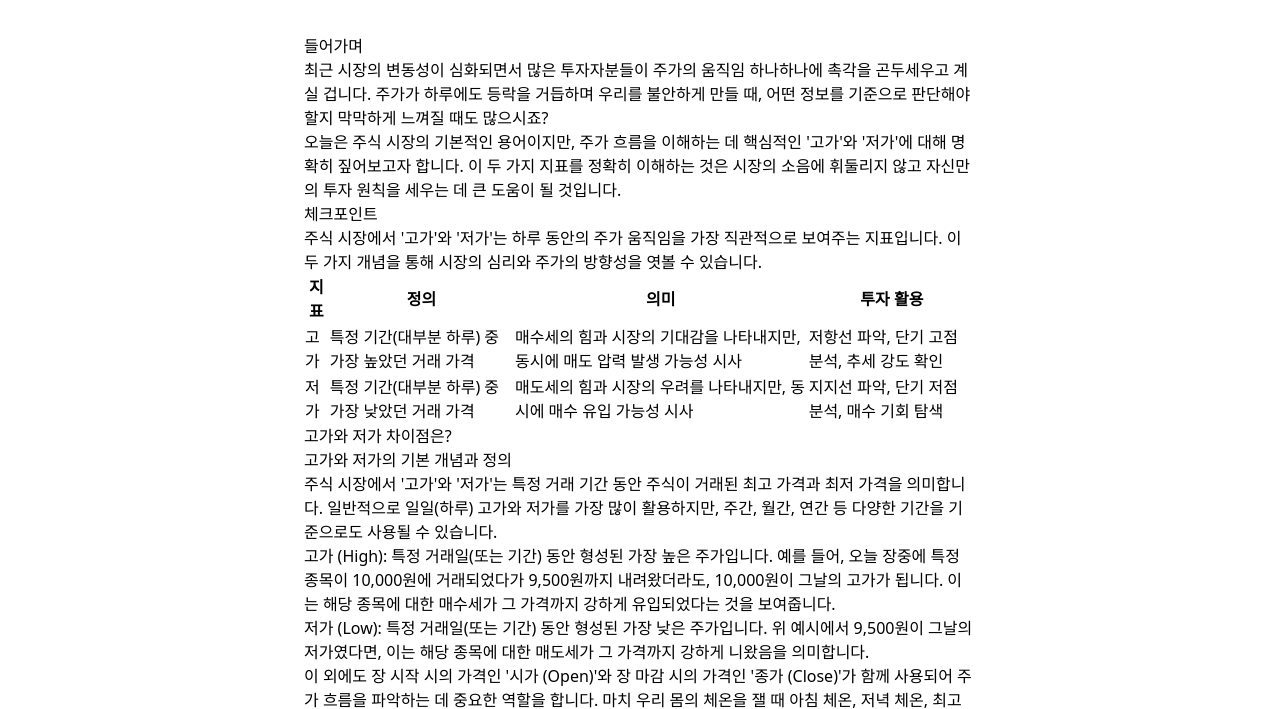
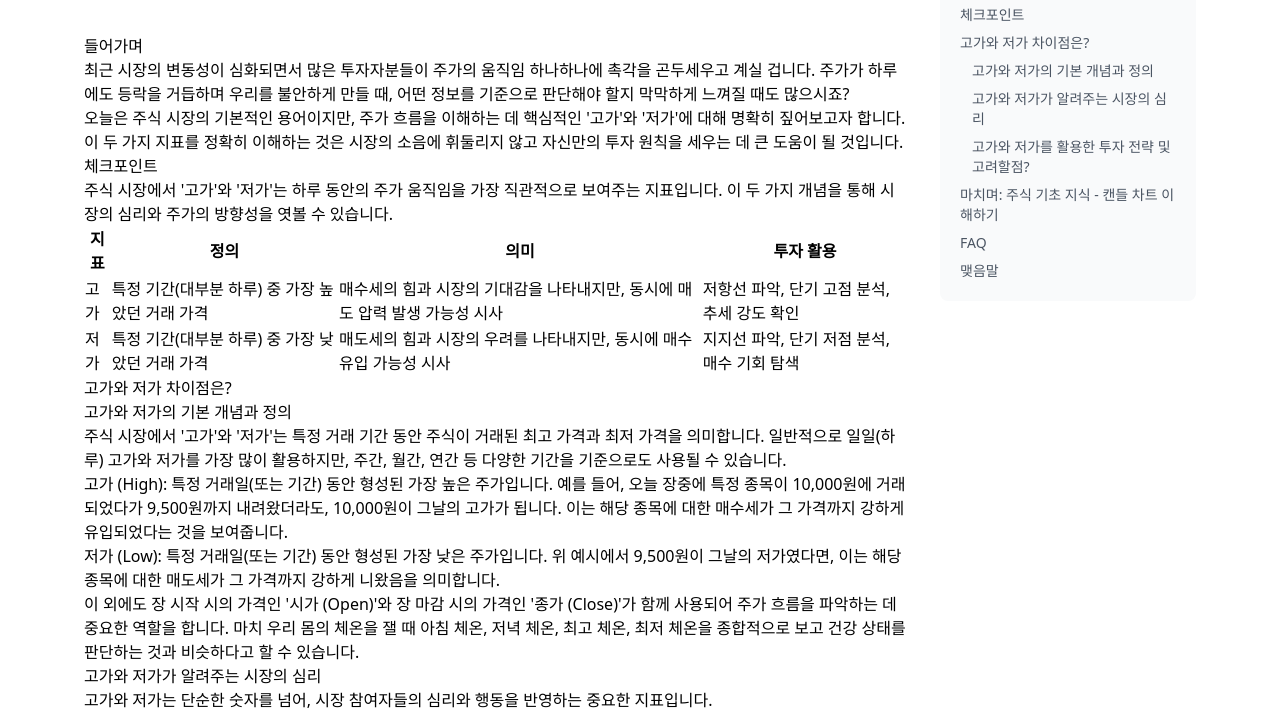
Before and after one commit to happyhappy82/stocks, an Astro site: page /%EA%B3%A0%EA%B0%80-%EC%A0%80%EA%B0%80-%EB%9C%BB-%EC%B0%A8%EC%9D%B4%EC%A0%90 in a window 1280 px wide. Shown: the part 371-1080 px from the top of the page. Built offline with nearby package versions, Linux system fonts and the light colour scheme; Astro itself is replaced by a stand-in of ours.

Commit message:
원본 Next.js 레이아웃과 동일하게 복원 (max-w-6xl + TOC 사이드바)

```diff
--- a/src/layouts/Layout.astro
+++ b/src/layouts/Layout.astro
@@ -83,9 +83,7 @@ const GA_ID = "G-2H8Y5GG1MZ";
     })} />
   </head>
   <body class="mx-auto max-w-6xl bg-white px-5 py-12 text-black">
-    <div class="max-w-2xl mx-auto">
-      <slot />
-    </div>
+    <slot />
 
     <!-- Google Analytics (로드 지연) -->
     <script define:vars={{ GA_ID, GTM_ID }}>
--- a/src/pages/[slug].astro
+++ b/src/pages/[slug].astro
@@ -1,6 +1,7 @@
 ---
 import Layout from '../layouts/Layout.astro';
 import Header from '../components/Header.astro';
+import TableOfContents from '../components/TableOfContents.astro';
 import QnA from '../components/QnA.astro';
 import fs from 'node:fs';
 import path from 'node:path';
@@ -75,8 +76,25 @@ function removeQnASection(content: string): string {
   return content.replace(/## 자주 묻는 질문[\s\S]*$/, '').trim();
 }
 
+// TOC 추출
+function extractToc(content: string) {
+  const items: { id: string; text: string; level: number }[] = [];
+  const regex = /^(#{2,3})\s+(.+)$/gm;
+  let match;
+
+  while ((match = regex.exec(content)) !== null) {
+    const level = match[1].length;
+    const text = match[2].trim();
+    const id = text.toLowerCase().replace(/\s+/g, '-').replace(/[^\w가-힣-]/g, '');
+    items.push({ id, text, level });
+  }
+
+  return items;
+}
+
 const qnaItems = extractQnA(content);
 const contentWithoutQnA = removeQnASection(content);
+const tocItems = extractToc(contentWithoutQnA);
 
 // 마크다운을 HTML로 변환
 const renderer = new marked.Renderer();
@@ -144,7 +162,8 @@ const faqSchema = qnaItems.length > 0 ? {
 >
   <Header />
 
-  <article>
+  <div class="flex flex-col lg:flex-row gap-8">
+    <article class="relative flex-1 min-w-0">
       <script type="application/ld+json" set:html={JSON.stringify(articleSchema)} />
       {faqSchema && <script type="application/ld+json" set:html={JSON.stringify(faqSchema)} />}
 
@@ -162,4 +181,9 @@ const faqSchema = qnaItems.length > 0 ? {
 
       <QnA items={qnaItems} />
     </article>
+
+    <aside class="hidden lg:block w-64 flex-shrink-0">
+      <TableOfContents items={tocItems} />
+    </aside>
+  </div>
 </Layout>
```
Lines whose indentation alone changed are shown as unchanged.
